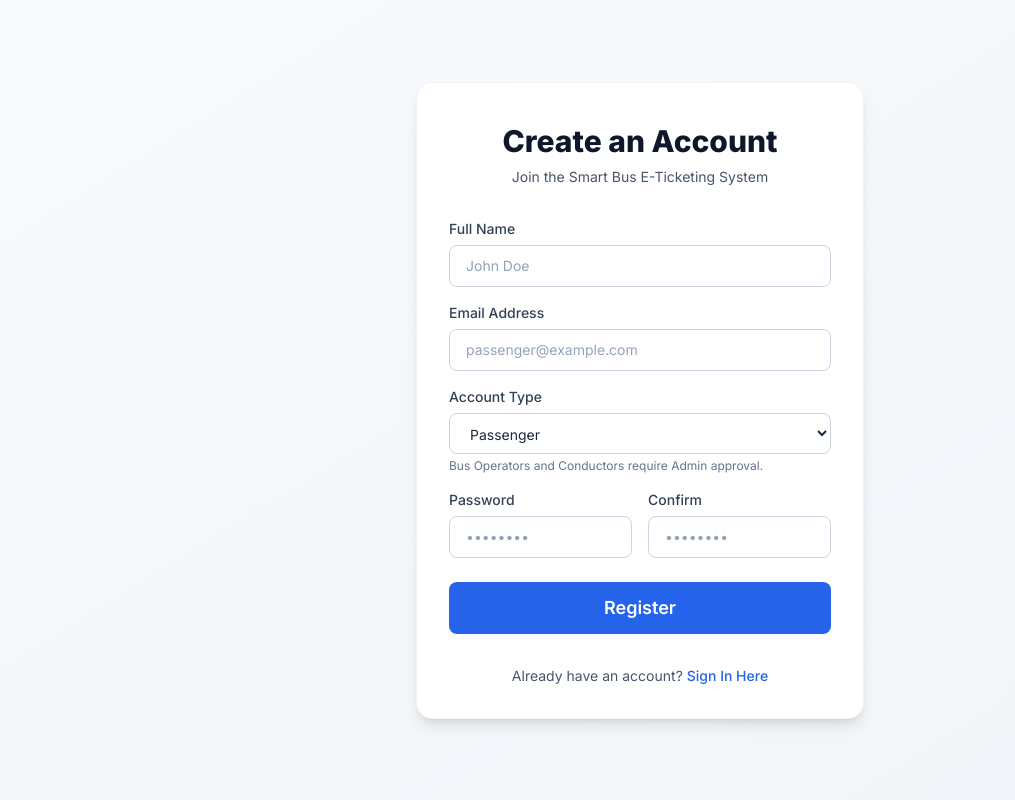
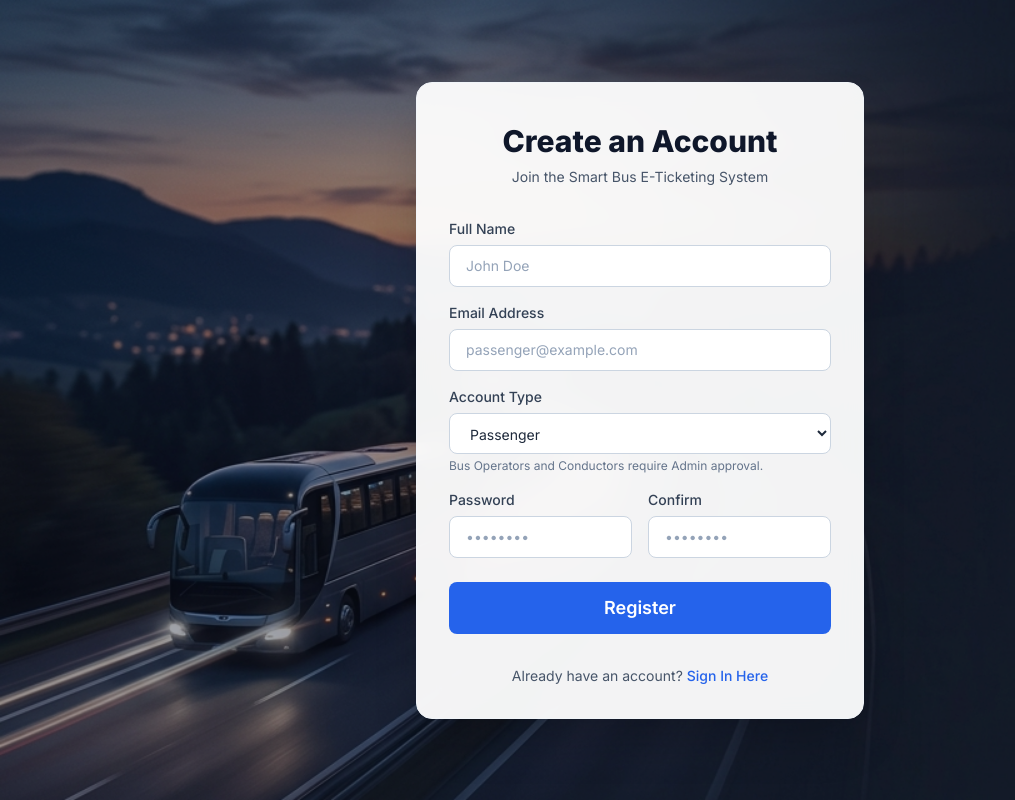
Before and after one commit to dmethwan-cloud/Group_14_Bus_Managment_System, a React (Vite) app in the folder frontend/: page /register in a window 1280 px wide. Shown: the whole page, without its empty margins (0-1015 px from the left). Built offline with nearby package versions, Linux system fonts and the light colour scheme; no server answers.

Commit message:
updated register and login

```diff
--- a/frontend/src/pages/auth/RegisterPage.jsx
+++ b/frontend/src/pages/auth/RegisterPage.jsx
@@ -48,8 +48,12 @@ const RegisterPage = () => {
   };
 
   return (
-    <div className="min-h-screen flex items-center justify-center bg-gradient-to-br from-slate-50 to-slate-100 py-12 px-4 sm:px-6 lg:px-8">
-      <div className="max-w-md w-full space-y-8 bg-white p-8 rounded-2xl shadow-lg border border-slate-100">
+    <div
+      className="min-h-screen flex items-center justify-center py-12 px-4 sm:px-6 lg:px-8 bg-cover bg-center bg-no-repeat relative"
+      style={{ backgroundImage: "url('/images/bus_home_bg.png')" }}
+    >
+      <div className="absolute inset-0 bg-slate-900/40 z-0 pointer-events-none"></div>
+      <div className="max-w-md w-full space-y-8 bg-white/95 backdrop-blur-md p-8 rounded-2xl shadow-2xl border border-slate-100 relative z-10">
         <div>
           <h2 className="mt-2 text-center text-3xl font-extrabold text-slate-900">
             Create an Account
```
